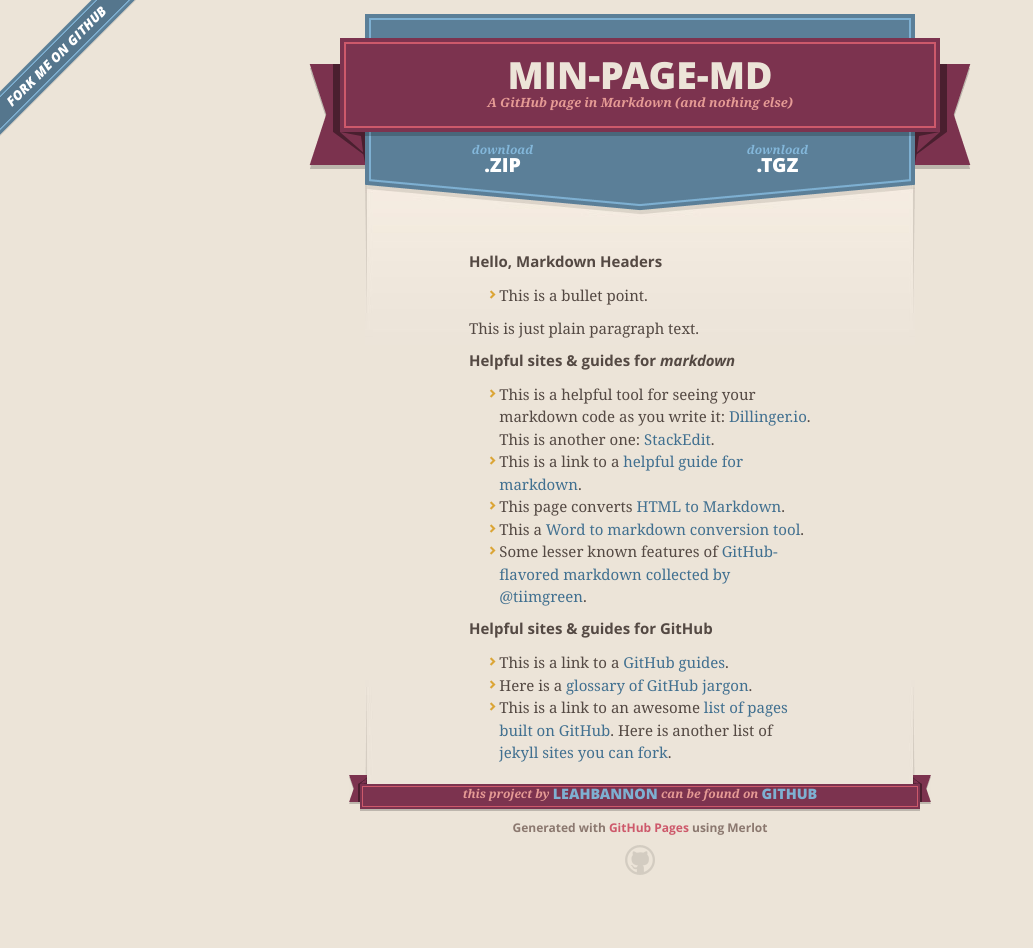
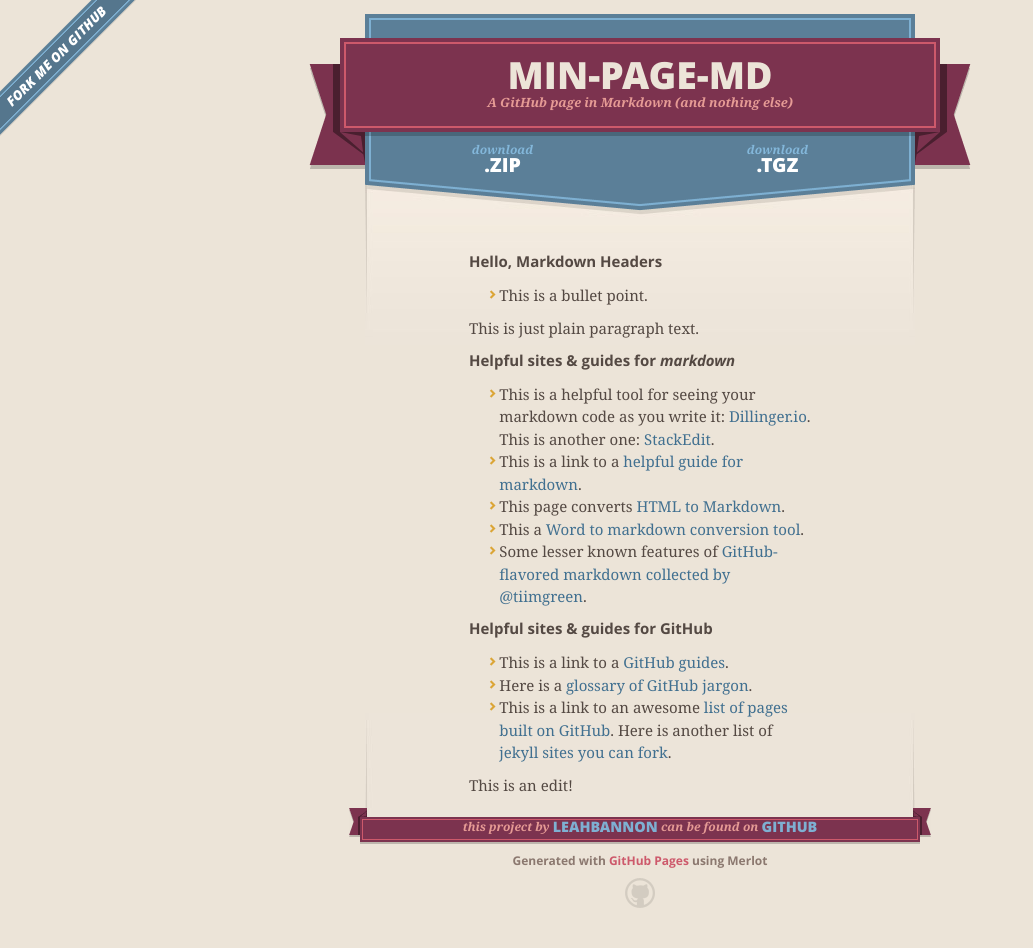
Before and after one commit to leahbannon/markdown-page, a Jekyll site: the page built from index.md, in a window 1280 px wide. Shown: the whole page, without its empty margins (0-1033 px from the left). Built offline with Jekyll 4.4.1, drawn with Linux system fonts in a browser that asks for light colours; nearby versions of some CDN libraries; before the commit the page ends 915 px from its top, so only the background shows below that.

Commit message:
example change

```diff
--- a/index.md
+++ b/index.md
@@ -22,3 +22,5 @@
 * This is a link to a [GitHub guides](https://guides.github.com/features/mastering-markdown/).
 * Here is a [glossary of GitHub jargon](https://help.github.com/articles/github-glossary/).
 * This is a link to an awesome [list of pages built on GitHub](http://gsa.github.io/Open-Data-Collaboration-Sandbox/website_examples/). Here is another list of [jekyll sites you can fork](https://github.com/jekyll/jekyll/wiki/Sites).
+
+This is an edit!
```
